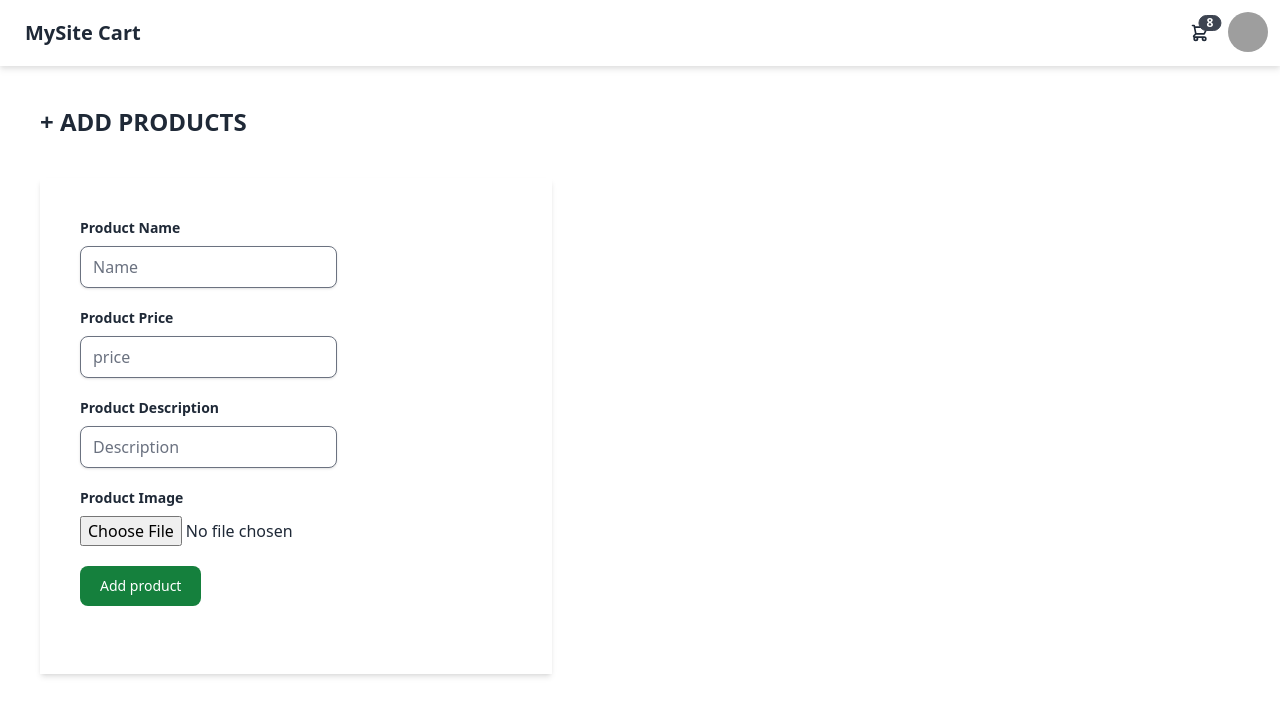
After one commit to Justin8606/mysite, a Django app: template myapp/templates/myapp/add_product.html in a window 1280 px wide. The commit adds this page. Shown: the top 716 px of the page. Run offline with Django 4.2, Linux system fonts and the light colour scheme; the template is opened without the code that fills it, so the values that code supplies are empty; some libraries are stand-ins or nearby versions; grey boxes are pictures that could not be loaded.

Commit message:
11th commit 20th

```diff
--- /dev/null
+++ b/myapp/templates/myapp/add_product.html
@@ -0,0 +1,34 @@
+{% extends "myapp/base.html" %}
+{% block content %}
+<h1 class="text-2xl font-bold m-10">+ ADD PRODUCTS</h1>
+<form class="w-2/5 shadow-md m-10 p-10" method="POST" enctype="multipart/form-data">
+    {% csrf_token %}
+    <div class="mb-5">
+        <label class="block text-grey-700 text-sm font-bold mb-2" for="">Product Name</label>
+        <input class="appearance-none shadow border rounded-lg text-grey-800" placeholder="Name" type="text" name="name"
+            id="name">
+    </div>
+    <div class="mb-5">
+        <label class="block text-grey-700 text-sm font-bold mb-2" for="">Product Price</label>
+        <input class="appearance-none shadow border rounded-lg text-grey-800" placeholder="price" type="text"
+            name="price" id="price">
+    </div>
+    <div class="mb-5">
+        <label class="block text-grey-700 text-sm font-bold mb-2" for="">Product Description</label>
+        <input class="appearance-none shadow border rounded-lg text-grey-800" placeholder="Description" type="text"
+            name="desc" id="desc">
+    </div>
+    <div class="mb-5">
+        <label class="block text-grey-700 text-sm font-bold mb-2" for="">Product Image</label>
+        <input type="file" name="upload" id="upload">
+    </div>
+    <div class="mb-5">
+        <input
+            class="focus:outline-none text-white bg-green-700 hover:bg-green-800 focus:ring-4 focus:ring-green-300 font-medium rounded-lg text-sm px-5 py-2.5 mr-2 mb-2 dark:bg-green-600 dark:hover:bg-green-700 dark:focus:ring-green-800"
+            type="submit" accept="image/*" name="Add product" value="Add product">
+    </div>
+
+</form>
+
+
+{% endblock %}
--- /dev/null
+++ b/myapp/templates/myapp/base.html
@@ -0,0 +1,62 @@
+{% load static tailwind_tags %}
+<!DOCTYPE html>
+<html lang="en" data-theme="light">
+<head>
+    <meta charset="UTF-8">
+    <meta http-equiv="X-UA-Compatible" content="IE=edge">
+    <meta name="viewport" content="width=device-width, initial-scale=1.0">
+    <title>Document</title>
+    {% tailwind_css %}
+</head>
+<body>
+
+    <div class="navbar bg-base-100 drop-shadow-md z-20">
+        <div class="flex-1">
+          <a class="btn btn-ghost normal-case text-xl">MySite Cart</a>
+        </div>
+        <div class="flex-none">
+          <div class="dropdown dropdown-end">
+            <label tabindex="0" class="btn btn-ghost btn-circle">
+              <div class="indicator">
+                <svg xmlns="http://www.w3.org/2000/svg" class="h-5 w-5" fill="none" viewBox="0 0 24 24" stroke="currentColor"><path stroke-linecap="round" stroke-linejoin="round" stroke-width="2" d="M3 3h2l.4 2M7 13h10l4-8H5.4M7 13L5.4 5M7 13l-2.293 2.293c-.63.63-.184 1.707.707 1.707H17m0 0a2 2 0 100 4 2 2 0 000-4zm-8 2a2 2 0 11-4 0 2 2 0 014 0z" /></svg>
+                <span class="badge badge-sm indicator-item">8</span>
+              </div>
+            </label>
+            <div tabindex="0" class="mt-3 card card-compact dropdown-content w-52 bg-base-100 shadow">
+              <div class="card-body">
+                <span class="font-bold text-lg">8 Items</span>
+                <span class="text-info">Subtotal: $999</span>
+                <div class="card-actions">
+                  <button class="btn btn-primary btn-block">View cart</button>
+                </div>
+              </div>
+            </div>
+          </div>
+          <div class="dropdown dropdown-end">
+            <label tabindex="0" class="btn btn-ghost btn-circle avatar">
+              <div class="w-10 rounded-full">
+                <img src="https://placeimg.com/80/80/people" />
+              </div>
+            </label>
+            <ul tabindex="0" class="menu menu-compact dropdown-content mt-3 p-2 shadow bg-base-100 rounded-box w-52">
+              <li>
+                <a class="justify-between">
+                  Profile
+                  <span class="badge">New</span>
+                </a>
+              </li>
+              <li><a>Settings</a></li>
+              <li><a>Logout</a></li>
+            </ul>
+          </div>
+        </div>
+      </div>
+
+
+    {% block content %}
+
+    {% endblock  %}
+
+
+</body>
+</html>
--- a/theme/static/css/dist/styles.css
+++ b/theme/static/css/dist/styles.css
@@ -3388,19 +3388,23 @@ html {
   margin: 2.5rem;
 }
 
-.m-1\.5 {
-  margin: 0.375rem;
-}
-
-.m-1 {
-  margin: 0.25rem;
-}
-
 .mx-auto {
   margin-left: auto;
   margin-right: auto;
 }
 
+.mb-5 {
+  margin-bottom: 1.25rem;
+}
+
+.mb-2 {
+  margin-bottom: 0.5rem;
+}
+
+.mr-2 {
+  margin-right: 0.5rem;
+}
+
 .mt-3 {
   margin-top: 0.75rem;
 }
@@ -3409,6 +3413,10 @@ html {
   box-sizing: content-box;
 }
 
+.block {
+  display: block;
+}
+
 .flex {
   display: flex;
 }
@@ -3425,16 +3433,16 @@ html {
   height: 1.25rem;
 }
 
+.h-60 {
+  height: 15rem;
+}
+
 .h-96 {
   height: 24rem;
 }
 
-.h-48 {
-  height: 12rem;
-}
-
-.h-60 {
-  height: 15rem;
+.w-2\/5 {
+  width: 40%;
 }
 
 .w-5 {
@@ -3465,42 +3469,20 @@ html {
   flex: none;
 }
 
-.auto-cols-max {
-  grid-auto-columns: max-content;
+.appearance-none {
+  -webkit-appearance: none;
+     -moz-appearance: none;
+          appearance: none;
 }
 
 .grid-flow-row {
   grid-auto-flow: row;
 }
 
-.grid-flow-col {
-  grid-auto-flow: column;
-}
-
-.auto-rows-max {
-  grid-auto-rows: max-content;
-}
-
-.grid-cols-3 {
-  grid-template-columns: repeat(3, minmax(0, 1fr));
-}
-
 .grid-cols-2 {
   grid-template-columns: repeat(2, minmax(0, 1fr));
 }
 
-.grid-rows-4 {
-  grid-template-rows: repeat(4, minmax(0, 1fr));
-}
-
-.flex-wrap {
-  flex-wrap: wrap;
-}
-
-.place-content-center {
-  place-content: center;
-}
-
 .items-center {
   align-items: center;
 }
@@ -3517,20 +3499,12 @@ html {
   justify-content: space-between;
 }
 
-.gap-4 {
-  gap: 1rem;
-}
-
-.gap-1 {
-  gap: 0.25rem;
-}
-
-.gap-10 {
-  gap: 2.5rem;
-}
-
 .gap-5 {
   gap: 1.25rem;
+}
+
+.rounded-lg {
+  border-radius: 0.5rem;
 }
 
 .rounded-full {
@@ -3554,6 +3528,11 @@ html {
   background-color: rgb(249 250 251 / var(--tw-bg-opacity));
 }
 
+.bg-green-700 {
+  --tw-bg-opacity: 1;
+  background-color: rgb(21 128 61 / var(--tw-bg-opacity));
+}
+
 .bg-base-100 {
   --tw-bg-opacity: 1;
   background-color: hsl(var(--b1) / var(--tw-bg-opacity));
@@ -3564,6 +3543,10 @@ html {
      object-fit: cover;
 }
 
+.p-10 {
+  padding: 2.5rem;
+}
+
 .p-2 {
   padding: 0.5rem;
 }
@@ -3572,16 +3555,19 @@ html {
   padding: 1rem;
 }
 
-.p-20 {
-  padding: 5rem;
-}
-
-.p-10 {
-  padding: 2.5rem;
-}
-
-.p-5 {
-  padding: 1.25rem;
+.px-5 {
+  padding-left: 1.25rem;
+  padding-right: 1.25rem;
+}
+
+.py-2\.5 {
+  padding-top: 0.625rem;
+  padding-bottom: 0.625rem;
+}
+
+.py-2 {
+  padding-top: 0.5rem;
+  padding-bottom: 0.5rem;
 }
 
 .px-4 {
@@ -3598,6 +3584,16 @@ html {
   line-height: 1;
 }
 
+.text-2xl {
+  font-size: 1.5rem;
+  line-height: 2rem;
+}
+
+.text-sm {
+  font-size: 0.875rem;
+  line-height: 1.25rem;
+}
+
 .text-xl {
   font-size: 1.25rem;
   line-height: 1.75rem;
@@ -3612,6 +3608,10 @@ html {
   font-weight: 700;
 }
 
+.font-medium {
+  font-weight: 500;
+}
+
 .normal-case {
   text-transform: none;
 }
@@ -3622,6 +3622,11 @@ html {
 
 .tracking-normal {
   letter-spacing: 0em;
+}
+
+.text-white {
+  --tw-text-opacity: 1;
+  color: rgb(255 255 255 / var(--tw-text-opacity));
 }
 
 .text-info {
@@ -3632,6 +3637,12 @@ html {
 .text-sky-500 {
   --tw-text-opacity: 1;
   color: rgb(14 165 233 / var(--tw-text-opacity));
+}
+
+.shadow-md {
+  --tw-shadow: 0 4px 6px -1px rgb(0 0 0 / 0.1), 0 2px 4px -2px rgb(0 0 0 / 0.1);
+  --tw-shadow-colored: 0 4px 6px -1px var(--tw-shadow-color), 0 2px 4px -2px var(--tw-shadow-color);
+  box-shadow: var(--tw-ring-offset-shadow, 0 0 #0000), var(--tw-ring-shadow, 0 0 #0000), var(--tw-shadow);
 }
 
 .shadow {
```
Also changed, not shown: other parts of theme/static/css/dist/styles.css (+42 -6 lines), myapp/templates/myapp/product_details.html (+19 -43 lines), myapp/templates/myapp/products.html (+10 -89 lines), myapp/views.py (+17 -5 lines), db.sqlite3, media/images/c42cce1afa30438a9b3e4a8450520a4f_OPvAUNL.jpeg (added), media/images/c42cce1afa30438a9b3e4a8450520a4f_jsH2dry.jpeg (added), media/images/c42cce1afa30438a9b3e4a8450520a4f_x51ktwt.jpeg (added).
